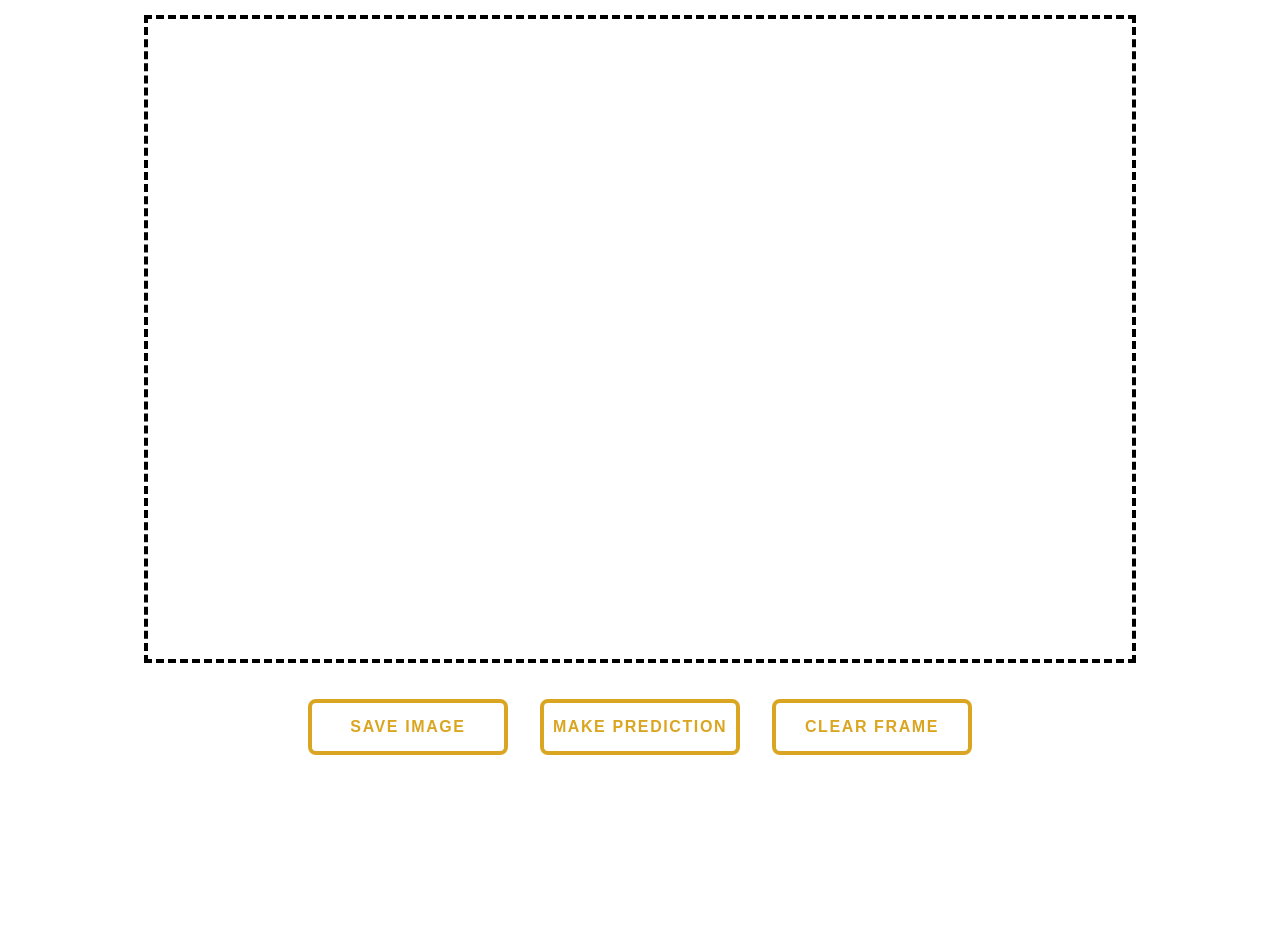
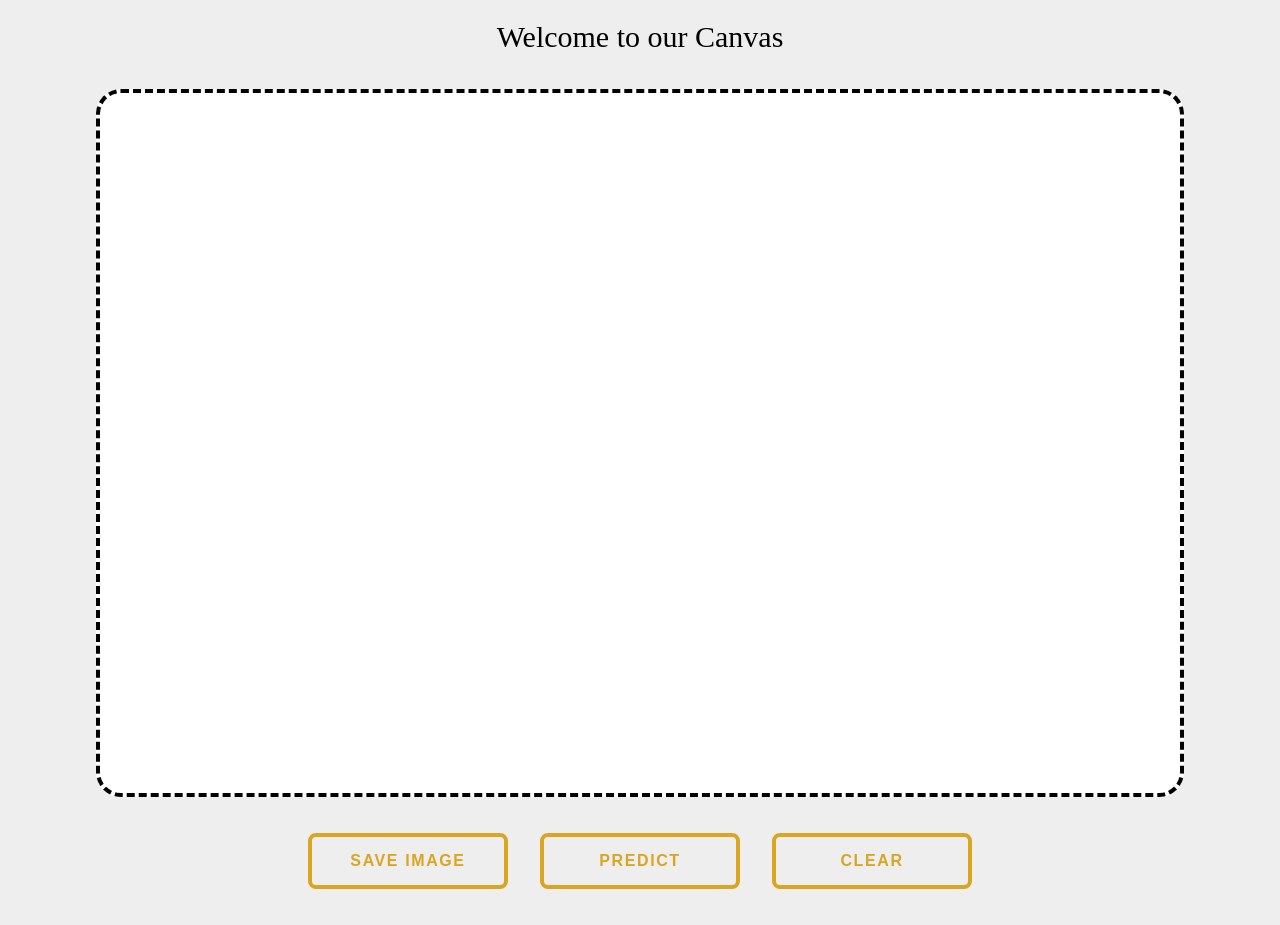
Before and after one commit to tanishqj2005/Sketch-Recognition-Project, a React (Create React App) app: page / in a window 1280 px wide. Before the commit the page ends 800 px from the top, so only its background shows below. Built offline with nearby package versions, Linux system fonts and the light colour scheme; the HTML template or start-up script is replaced by a standard one.

Commit message:
Added Download image functionality

```diff
--- a/src/App.css
+++ b/src/App.css
@@ -38,6 +38,11 @@ nav ul li {
   transition: 0.5s;
   margin: 1em;
 }
+nav ul li a {
+  --c: goldenrod;
+  color: var(--c);
+  font-size: 16px;
+}
 
 nav ul li span {
   position: absolute;
@@ -53,6 +58,9 @@ nav ul li span {
 }
 
 nav ul li:hover {
+  color: black;
+}
+nav ul li a:hover {
   color: black;
 }
 
--- a/src/App.js
+++ b/src/App.js
@@ -8,6 +8,8 @@ function App() {
   const [ctx, setCtx] = useState(null);
   const lastX = useRef(0);
   const lastY = useRef(0);
+
+  const [dateUrl, setDataUrl] = useState("#");
 
   useEffect(() => {
     setCtx(cvsRef?.current?.getContext("2d"));
@@ -29,6 +31,12 @@ function App() {
     }
     ctx.clearRect(0, 0, cvsRef.current.width, cvsRef.current.height);
   }, [cvsRef, ctx]);
+
+  const handleDownload = useCallback(() => {
+    if (!cvsRef || !cvsRef.current) return;
+
+    setDataUrl(cvsRef.current.toDataURL("image/png"));
+  }, [cvsRef]);
 
   const drawOnCanvas = useCallback(
     (event) => {
@@ -59,8 +67,8 @@ function App() {
       cvsRef.current.addEventListener("mouseup", stopDrawing);
       cvsRef.current.addEventListener("mouseout", stopDrawing);
 
-      cvsRef.current.width = window.innerWidth - 296;
-      cvsRef.current.height = window.innerHeight - 160;
+      cvsRef.current.width = window.innerWidth - 200;
+      cvsRef.current.height = window.innerHeight - 100;
 
       ctx.strokeStyle = "#000";
       ctx.lineJoin = "round";
@@ -70,29 +78,48 @@ function App() {
   }, [cvsRef, ctx]);
 
   return (
-    <div>
+    <div style={{ backgroundColor: "#eee", padding: 0 }}>
+      <div
+        style={{
+          width: "100%",
+          paddingTop: 20,
+          paddingBottom: 20,
+          textAlign: "center",
+        }}
+      >
+        <p style={{ fontSize: 30, fontWeight: 200, fontFamily: "cursive" }}>
+          Welcome to our Canvas
+        </p>
+      </div>
       <div>
         <Canvas cvsRef={cvsRef} />
       </div>
-      <div style={{ marginTop: 20 }}>
+      <div style={{ marginTop: 20, paddingBottom: 20 }}>
         <nav>
           <ul>
             <li>
+              <a
+                style={{ cursor: "pointer", textDecoration: "none" }}
+                download="image.png"
+                onClick={handleDownload}
+                href={dateUrl}
+              >
                 Save Image
                 <span></span>
                 <span></span>
                 <span></span>
                 <span></span>
+              </a>
             </li>
-            <li>
-              Make Prediction
+            <li style={{ cursor: "pointer" }}>
+              Predict
               <span></span>
               <span></span>
               <span></span>
               <span></span>
             </li>
-            <li onClick={handleClear}>
-              Clear Frame
+            <li onClick={handleClear} style={{ cursor: "pointer" }}>
+              Clear
               <span></span>
               <span></span>
               <span></span>
--- a/src/components/Canvas.js
+++ b/src/components/Canvas.js
@@ -5,9 +5,11 @@ export default (props) => {
     <canvas
       style={{
         border: "4px dashed black",
+        borderRadius: 25,
+        backgroundColor:'white'
       }}
       id="canvasboard"
-      ref = {props.cvsRef}
+      ref={props.cvsRef}
     />
   );
 
```
Lines whose indentation alone changed are shown as unchanged.
